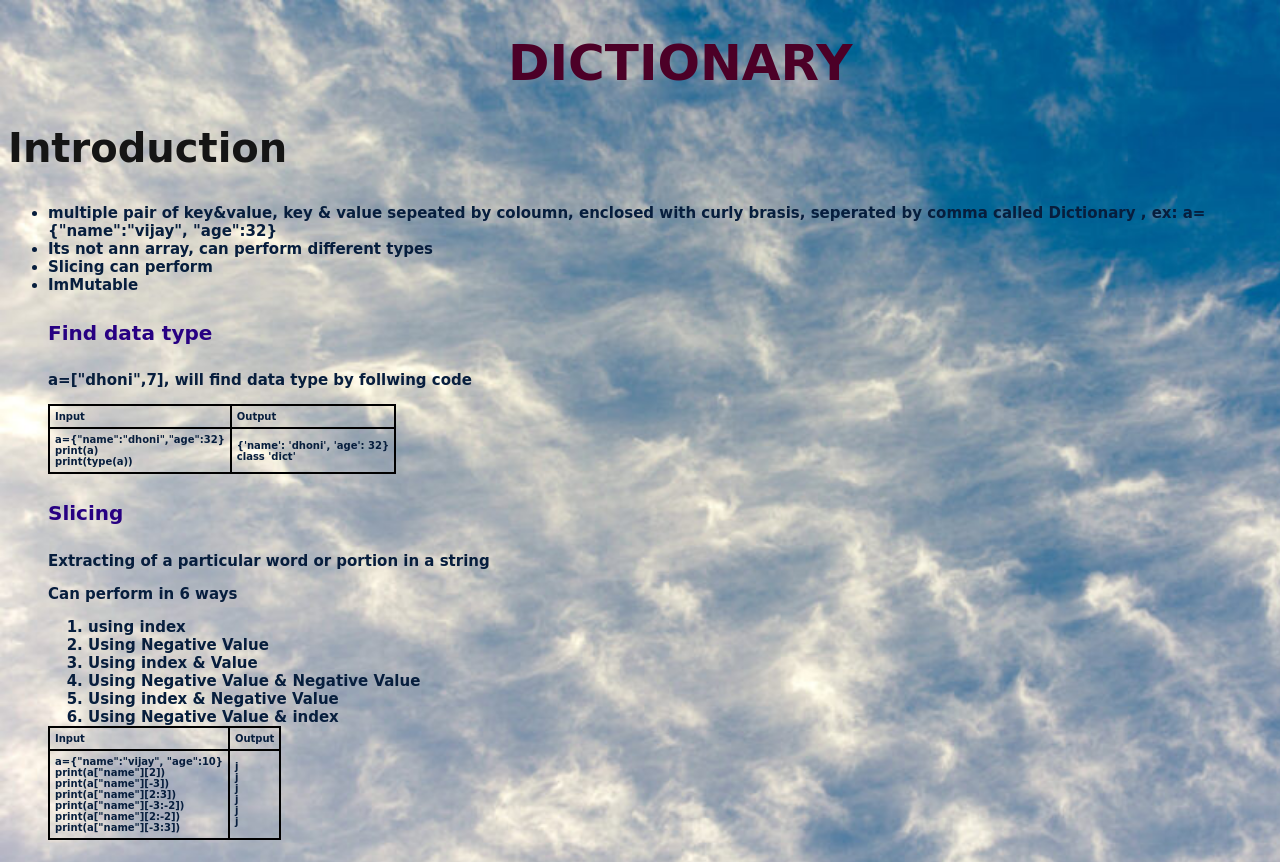
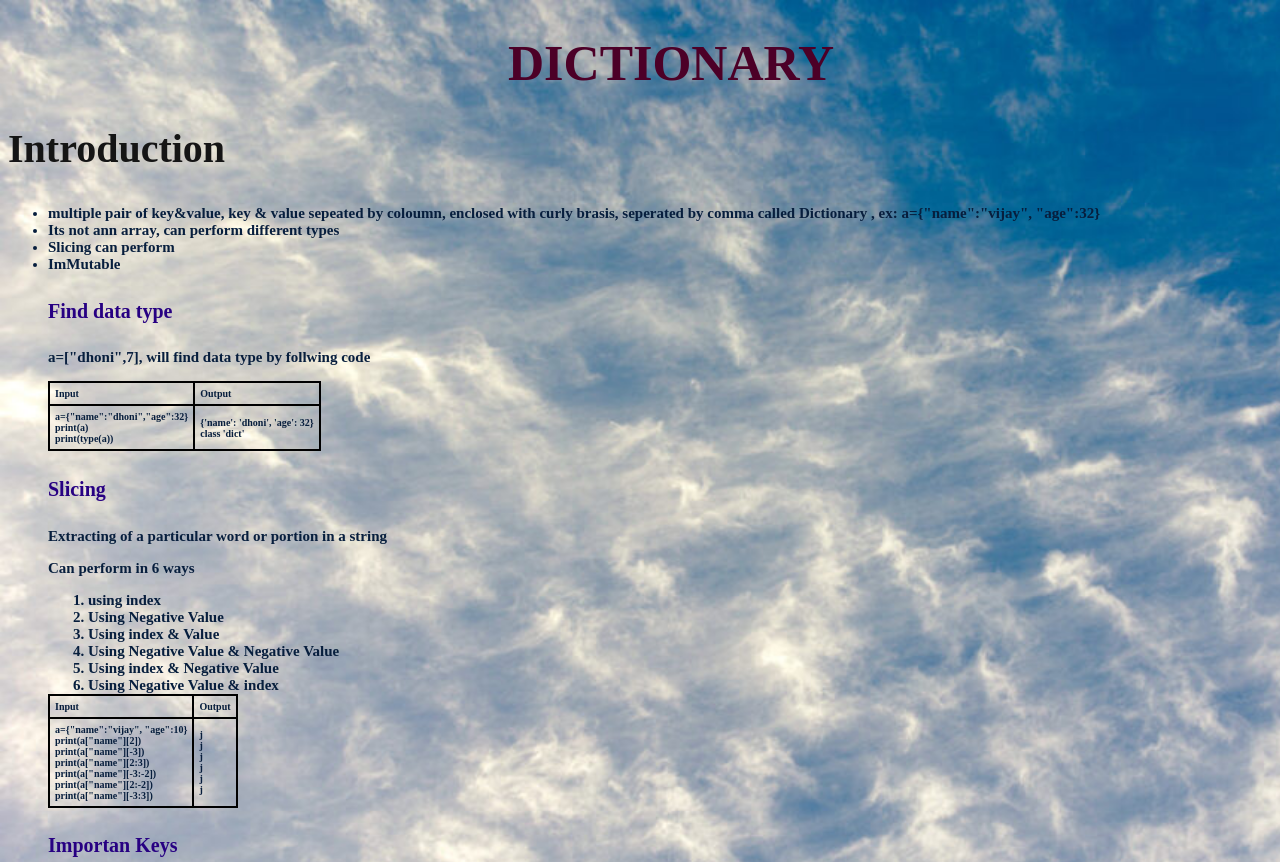
Before and after one commit to Ervie22/Python, a plain HTML site: page dict.html in a window 1280 px wide. Shown: the top 862 px of the page. Drawn offline with Linux system fonts and the light colour scheme.

```diff
--- a/css/styles.css
+++ b/css/styles.css
@@ -3,35 +3,35 @@
   background-size: cover;
   background-color: #E4AEC5;
   color: #071E3D;
-  font-family: Parkavenue, cursive;
+  font-family: New Century Schoolbook, serif;
   font-size: 15px;
   font-weight: bold;
 }
 h1 {
   color: #4C0027;
-  font-family: Parkavenue, cursive;
+  font-family: New Century Schoolbook, serif;
   font-size: 50px;
 }
 h2 {
   color: #151515;
-  font-family: Parkavenue, cursive;
+  font-family: New Century Schoolbook, serif;
   font-size: 40px;
 }
 h3 {
   color: #1E5128;
-  font-family: Parkavenue, cursive;
+  font-family: New Century Schoolbook, serif;
   font-size: 30px;
 }
 h4 {
   color: #270082;
-  font-family: Parkavenue, cursive;
+  font-family: New Century Schoolbook, serif;
   font-size: 20px;
 }
 table, th, td {
   border: 2px solid black;
   border-collapse: collapse;
   padding: 5px;
-  font-family: Parkavenue, cursive;
+  font-family: New Century Schoolbook, serif;
   font-size: 10px;
 }
 p {
```
